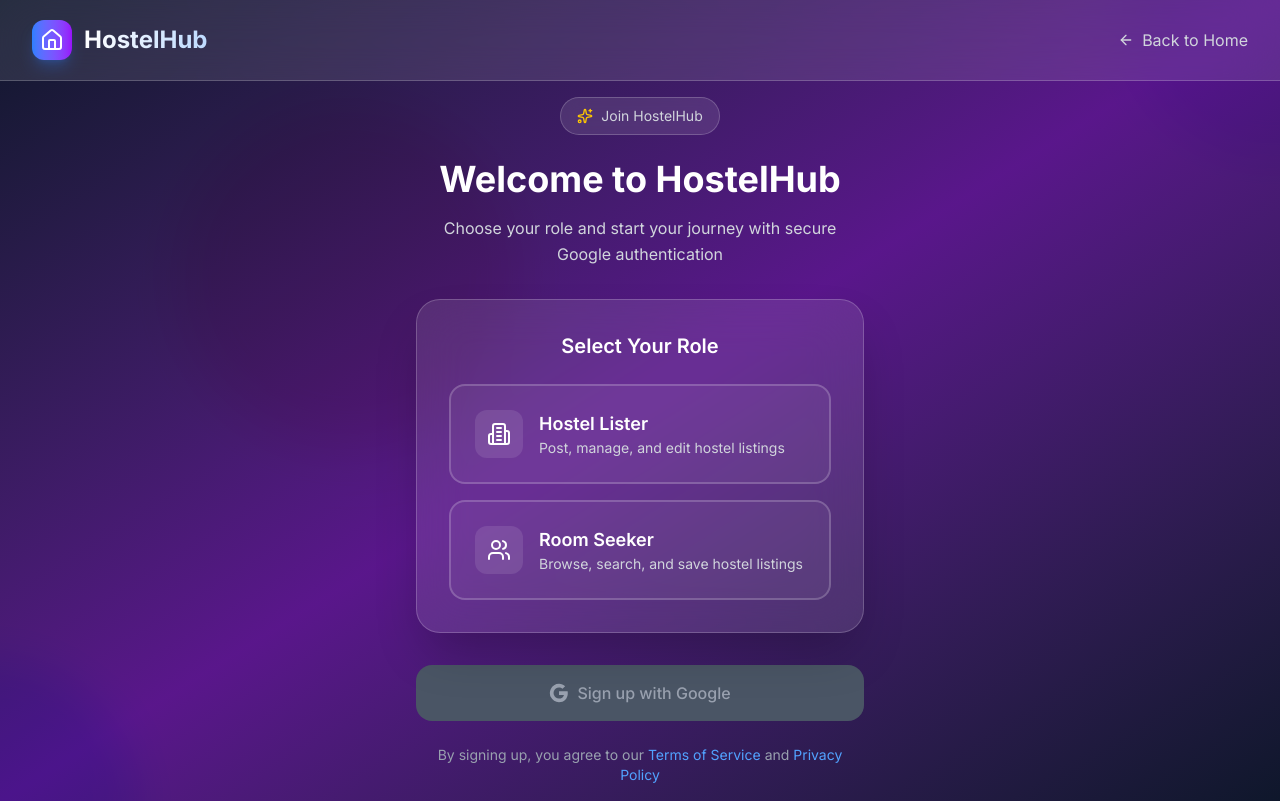
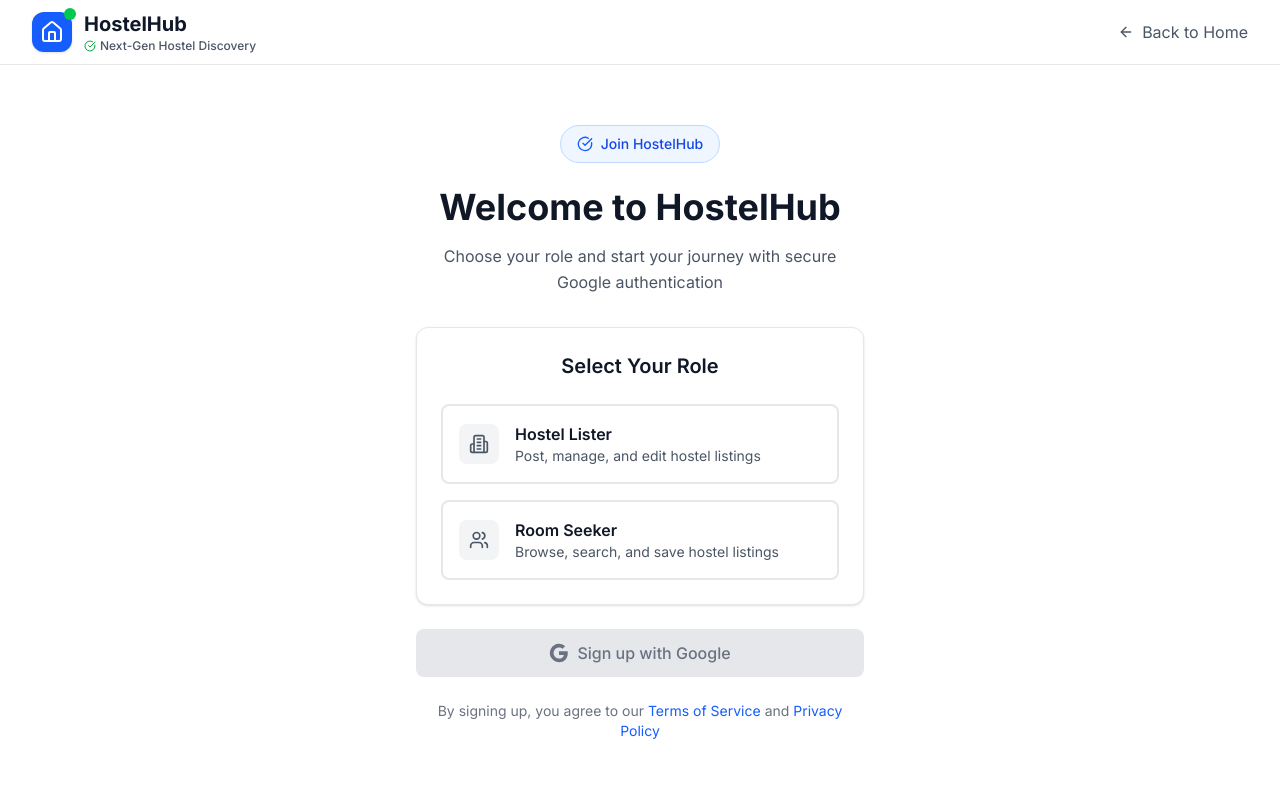
Before and after one commit to NOMI9797/HostelHub, a Next.js app: page /auth in a window 1280 px wide. Built offline with nearby package versions, Linux system fonts and the light colour scheme; no server answers.

Commit message:
Refactor Auth and Callback pages for enhanced UI consistency and improved loading states.

```diff
--- a/src/app/auth/page.tsx
+++ b/src/app/auth/page.tsx
@@ -3,7 +3,7 @@
 import { useState } from 'react';
 import { useAuth } from '@/lib/auth-context';
 import { UserRole } from '@/lib/appwrite';
-import { Home as HomeIcon, Building2, Users, ArrowLeft, Sparkles } from 'lucide-react';
+import { Home as HomeIcon, Building2, Users, ArrowLeft, CheckCircle } from 'lucide-react';
 import Link from 'next/link';
 
 export default function AuthPage() {
@@ -29,29 +29,31 @@
   };
 
   return (
-    <div className="min-h-screen bg-gradient-to-br from-slate-900 via-purple-900 to-slate-900 relative overflow-hidden">
-      {/* Animated Background Elements */}
-      <div className="absolute inset-0 overflow-hidden">
-        <div className="absolute -top-40 -right-40 w-80 h-80 bg-purple-500 rounded-full mix-blend-multiply filter blur-xl opacity-20 animate-blob"></div>
-        <div className="absolute -bottom-40 -left-40 w-80 h-80 bg-blue-500 rounded-full mix-blend-multiply filter blur-xl opacity-20 animate-blob animation-delay-2000"></div>
-        <div className="absolute top-40 left-40 w-80 h-80 bg-pink-500 rounded-full mix-blend-multiply filter blur-xl opacity-20 animate-blob animation-delay-4000"></div>
-      </div>
-
+    <div className="min-h-screen bg-white">
       {/* Header */}
-      <header className="relative bg-white/10 backdrop-blur-xl border-b border-white/20">
+      <header className="bg-white border-b border-gray-200">
         <div className="max-w-7xl mx-auto px-4 sm:px-6 lg:px-8">
-          <div className="flex justify-between items-center h-20">
-            <Link href="/" className="flex items-center space-x-3 hover:scale-105 transition-transform duration-300">
-              <div className="w-10 h-10 bg-gradient-to-r from-blue-500 to-purple-600 rounded-xl flex items-center justify-center shadow-lg shadow-blue-500/25">
-                <HomeIcon className="w-6 h-6 text-white" />
+          <div className="flex justify-between items-center h-16">
+            <Link href="/" className="flex items-center space-x-3 hover:opacity-80 transition-opacity duration-200">
+              <div className="relative">
+                <div className="w-10 h-10 bg-blue-600 rounded-xl flex items-center justify-center shadow-sm">
+                  <HomeIcon className="w-6 h-6 text-white" />
+                </div>
+                <div className="absolute -top-1 -right-1 w-3 h-3 bg-green-500 rounded-full"></div>
               </div>
-              <span className="text-2xl font-bold bg-gradient-to-r from-white to-blue-200 bg-clip-text text-transparent">
-                HostelHub
-              </span>
+              <div>
+                <span className="text-xl font-bold text-gray-900">
+                  HostelHub
+                </span>
+                <div className="flex items-center space-x-1">
+                  <CheckCircle className="w-3 h-3 text-green-600" />
+                  <span className="text-xs text-gray-600 font-medium">Next-Gen Hostel Discovery</span>
+                </div>
+              </div>
             </Link>
             <Link
               href="/"
-              className="flex items-center space-x-2 text-gray-300 hover:text-white transition-all duration-300 hover:scale-105"
+              className="flex items-center space-x-2 text-gray-600 hover:text-gray-900 transition-colors duration-200"
             >
               <ArrowLeft className="w-4 h-4" />
               <span>Back to Home</span>
@@ -61,25 +63,25 @@
       </header>
 
       {/* Main Content */}
-      <div className="relative flex items-center justify-center min-h-[calc(100vh-80px)] px-4 sm:px-6 lg:px-8">
+      <div className="flex items-center justify-center min-h-[calc(100vh-64px)] px-4 sm:px-6 lg:px-8">
         <div className="max-w-md w-full">
           {/* Header */}
           <div className="text-center mb-8">
-            <div className="inline-flex items-center space-x-2 bg-white/10 backdrop-blur-sm rounded-full px-4 py-2 border border-white/20 mb-6">
-              <Sparkles className="w-4 h-4 text-yellow-400" />
-              <span className="text-sm text-gray-300">Join HostelHub</span>
+            <div className="inline-flex items-center space-x-2 bg-blue-50 rounded-full px-4 py-2 border border-blue-200 mb-6">
+              <CheckCircle className="w-4 h-4 text-blue-600" />
+              <span className="text-sm text-blue-700 font-medium">Join HostelHub</span>
             </div>
-            <h1 className="text-3xl md:text-4xl font-bold text-white mb-4">
+            <h1 className="text-3xl md:text-4xl font-bold text-gray-900 mb-4">
               Welcome to HostelHub
             </h1>
-            <p className="text-gray-300 leading-relaxed">
+            <p className="text-gray-600 leading-relaxed">
               Choose your role and start your journey with secure Google authentication
             </p>
           </div>
 
           {/* Role Selection */}
-          <div className="bg-white/10 backdrop-blur-xl rounded-3xl shadow-2xl border border-white/20 p-8 mb-8">
-            <h2 className="text-xl font-semibold text-white mb-6 text-center">
+          <div className="bg-white rounded-xl border border-gray-200 shadow-sm p-6 mb-6">
+            <h2 className="text-xl font-semibold text-gray-900 mb-6 text-center">
               Select Your Role
             </h2>
 
@@ -87,23 +89,25 @@
               {/* Hostel Lister Option */}
               <button
                 onClick={() => setSelectedRole(UserRole.HOSTEL_LISTER)}
-                className={`w-full p-6 rounded-2xl border-2 transition-all duration-300 hover:scale-105 ${
+                className={`w-full p-4 rounded-lg border-2 transition-all duration-200 ${
                   selectedRole === UserRole.HOSTEL_LISTER
-                    ? 'border-blue-500 bg-blue-500/20'
-                    : 'border-white/20 bg-white/5 hover:border-blue-500/50'
+                    ? 'border-blue-500 bg-blue-50'
+                    : 'border-gray-200 bg-white hover:border-blue-300 hover:bg-gray-50'
                 }`}
               >
                 <div className="flex items-center space-x-4">
-                  <div className={`w-12 h-12 rounded-xl flex items-center justify-center ${
+                  <div className={`w-10 h-10 rounded-lg flex items-center justify-center ${
                     selectedRole === UserRole.HOSTEL_LISTER
-                      ? 'bg-blue-500'
-                      : 'bg-white/10'
+                      ? 'bg-blue-600'
+                      : 'bg-gray-100'
                   }`}>
-                    <Building2 className="w-6 h-6 text-white" />
+                    <Building2 className={`w-5 h-5 ${
+                      selectedRole === UserRole.HOSTEL_LISTER ? 'text-white' : 'text-gray-600'
+                    }`} />
                   </div>
                   <div className="text-left">
-                    <h3 className="text-lg font-semibold text-white">Hostel Lister</h3>
-                    <p className="text-gray-300 text-sm">
+                    <h3 className="text-base font-semibold text-gray-900">Hostel Lister</h3>
+                    <p className="text-gray-600 text-sm">
                       Post, manage, and edit hostel listings
                     </p>
                   </div>
@@ -113,23 +117,25 @@
               {/* Room Seeker Option */}
               <button
                 onClick={() => setSelectedRole(UserRole.ROOM_SEEKER)}
-                className={`w-full p-6 rounded-2xl border-2 transition-all duration-300 hover:scale-105 ${
+                className={`w-full p-4 rounded-lg border-2 transition-all duration-200 ${
                   selectedRole === UserRole.ROOM_SEEKER
-                    ? 'border-purple-500 bg-purple-500/20'
-                    : 'border-white/20 bg-white/5 hover:border-purple-500/50'
+                    ? 'border-purple-500 bg-purple-50'
+                    : 'border-gray-200 bg-white hover:border-purple-300 hover:bg-gray-50'
                 }`}
               >
                 <div className="flex items-center space-x-4">
-                  <div className={`w-12 h-12 rounded-xl flex items-center justify-center ${
+                  <div className={`w-10 h-10 rounded-lg flex items-center justify-center ${
                     selectedRole === UserRole.ROOM_SEEKER
-                      ? 'bg-purple-500'
-                      : 'bg-white/10'
+                      ? 'bg-purple-600'
+                      : 'bg-gray-100'
                   }`}>
-                    <Users className="w-6 h-6 text-white" />
+                    <Users className={`w-5 h-5 ${
+                      selectedRole === UserRole.ROOM_SEEKER ? 'text-white' : 'text-gray-600'
+                    }`} />
                   </div>
                   <div className="text-left">
-                    <h3 className="text-lg font-semibold text-white">Room Seeker</h3>
-                    <p className="text-gray-300 text-sm">
+                    <h3 className="text-base font-semibold text-gray-900">Room Seeker</h3>
+                    <p className="text-gray-600 text-sm">
                       Browse, search, and save hostel listings
                     </p>
                   </div>
@@ -142,10 +148,10 @@
           <button
             onClick={handleSignUp}
             disabled={!selectedRole || isLoading}
-            className={`w-full py-4 px-6 rounded-2xl font-medium transition-all duration-300 transform ${
+            className={`w-full py-3 px-6 rounded-lg font-medium transition-all duration-200 ${
               selectedRole && !isLoading
-                ? 'bg-gradient-to-r from-blue-500 to-purple-600 text-white hover:from-blue-600 hover:to-purple-700 hover:scale-105 shadow-lg shadow-blue-500/25 hover:shadow-xl hover:shadow-blue-500/40'
-                : 'bg-gray-600 text-gray-400 cursor-not-allowed'
+                ? 'bg-blue-600 text-white hover:bg-blue-700 shadow-sm'
+                : 'bg-gray-200 text-gray-500 cursor-not-allowed'
             }`}
           >
             {isLoading ? (
@@ -167,13 +173,13 @@
           </button>
 
           {/* Terms */}
-          <p className="text-center text-gray-400 text-sm mt-6">
+          <p className="text-center text-gray-500 text-sm mt-6">
             By signing up, you agree to our{' '}
-            <a href="#" className="text-blue-400 hover:text-blue-300 transition-colors">
+            <a href="#" className="text-blue-600 hover:text-blue-700 transition-colors">
               Terms of Service
             </a>{' '}
             and{' '}
-            <a href="#" className="text-blue-400 hover:text-blue-300 transition-colors">
+            <a href="#" className="text-blue-600 hover:text-blue-700 transition-colors">
               Privacy Policy
             </a>
           </p>
--- a/src/components/auth/ProtectedRoute.tsx
+++ b/src/components/auth/ProtectedRoute.tsx
@@ -38,10 +38,10 @@
   // Show loading while checking authentication
   if (loading) {
     return (
-      <div className="min-h-screen bg-gradient-to-br from-slate-900 via-purple-900 to-slate-900 flex items-center justify-center">
+      <div className="min-h-screen bg-white flex items-center justify-center">
         <div className="text-center">
-          <div className="w-16 h-16 border-4 border-blue-500 border-t-transparent rounded-full animate-spin mx-auto mb-4"></div>
-          <p className="text-gray-300">Loading...</p>
+          <div className="w-12 h-12 border-3 border-blue-600 border-t-transparent rounded-full animate-spin mx-auto mb-4"></div>
+          <p className="text-gray-600">Loading...</p>
         </div>
       </div>
     );
--- a/src/components/dashboard/HostelListerPanel.tsx
+++ b/src/components/dashboard/HostelListerPanel.tsx
@@ -228,6 +228,9 @@
 
   return (
     <div className="min-h-screen bg-white">
+      {/* Unified Header */}
+      <Header />
+
       {/* Mobile Sidebar Overlay */}
       {sidebarOpen && (
         <div
@@ -237,31 +240,10 @@
       )}
 
       {/* Sidebar */}
-      <div className={`fixed inset-y-0 left-0 z-50 w-64 bg-white border-r border-gray-200 transform transition-transform duration-300 lg:translate-x-0 ${
+      <div className={`fixed top-16 left-0 bottom-0 z-30 w-64 bg-white border-r border-gray-200 transform transition-transform duration-300 lg:translate-x-0 ${
         sidebarOpen ? 'translate-x-0' : '-translate-x-full'
       }`}>
         <div className="flex flex-col h-full">
-          {/* Logo */}
-          <div className="p-6 border-b border-gray-200">
-            <Link href="/" className="flex items-center space-x-3">
-              <div className="relative">
-                <div className="w-10 h-10 bg-blue-600 rounded-xl flex items-center justify-center shadow-sm">
-                  <HomeIcon className="w-6 h-6 text-white" />
-                </div>
-                <div className="absolute -top-1 -right-1 w-3 h-3 bg-green-500 rounded-full"></div>
-              </div>
-              <div>
-                <span className="text-xl font-bold text-gray-900">
-                  HostelHub
-                </span>
-                <div className="flex items-center space-x-1">
-                  <CheckCircle className="w-3 h-3 text-green-600" />
-                  <span className="text-xs text-gray-600 font-medium">Admin Panel</span>
-                </div>
-              </div>
-            </Link>
-          </div>
-
           {/* Navigation */}
           <nav className="flex-1 p-6 space-y-2">
             {menuItems.map((item) => (
@@ -298,24 +280,13 @@
       </div>
 
       {/* Main Content */}
-      <div className="lg:ml-64">
-        {/* Header */}
-        <header className="relative bg-white border-b border-gray-200">
-          <div className="flex items-center justify-between p-4">
-            <div className="flex items-center space-x-4">
-              <button
-                onClick={() => setSidebarOpen(true)}
-                className="lg:hidden p-2 rounded-lg hover:bg-gray-100 transition-all duration-200"
-              >
-                <Menu className="w-6 h-6 text-gray-700" />
-              </button>
-
-              <h1 className="text-xl font-semibold text-gray-900">
-                {menuItems.find(item => item.id === activeTab)?.label}
-              </h1>
-            </div>
-          </div>
-        </header>
+      <div className="lg:ml-64 pt-16">
+        {/* Page Title */}
+        <div className="p-4 border-b border-gray-200">
+          <h1 className="text-xl font-semibold text-gray-900">
+            {menuItems.find(item => item.id === activeTab)?.label}
+          </h1>
+        </div>
 
         {/* Page Content */}
         <main className="p-6">
--- a/src/components/layout/Header.tsx
+++ b/src/components/layout/Header.tsx
@@ -23,7 +23,7 @@
             {/* Logo */}
             <div className="flex items-center space-x-3">
               <div className="relative">
-                <div className="w-10 h-10 bg-blue-600 rounded-xl flex items-center justify-center shadow-sm">
+                <div className="w-10 h-10 ebg-blue-600 rounded-xl flex items-center justify-center shadow-sm">
                   <HomeIcon className="w-6 h-6 text-white" />
                 </div>
                 <div className="absolute -top-1 -right-1 w-3 h-3 bg-green-500 rounded-full"></div>
```
Also changed, not shown: src/app/auth/callback/page.tsx (+16 -20 lines).
